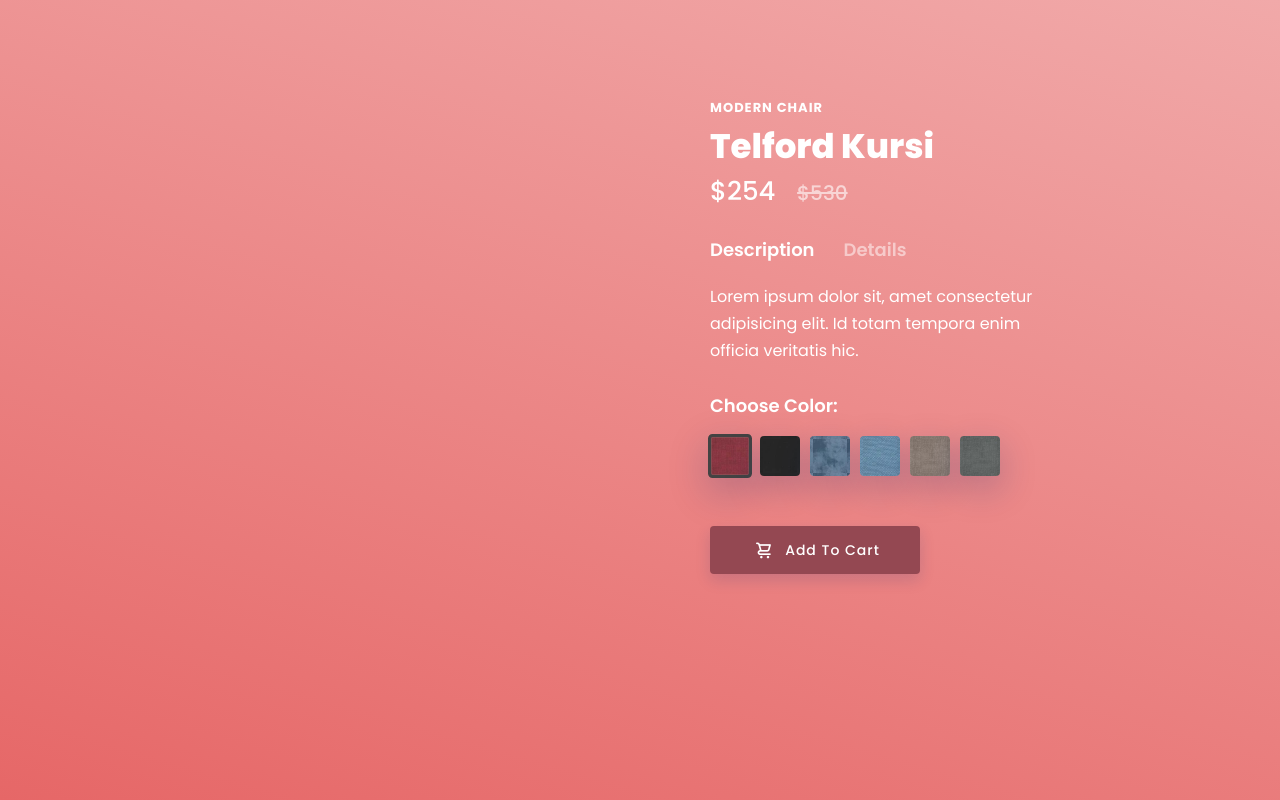
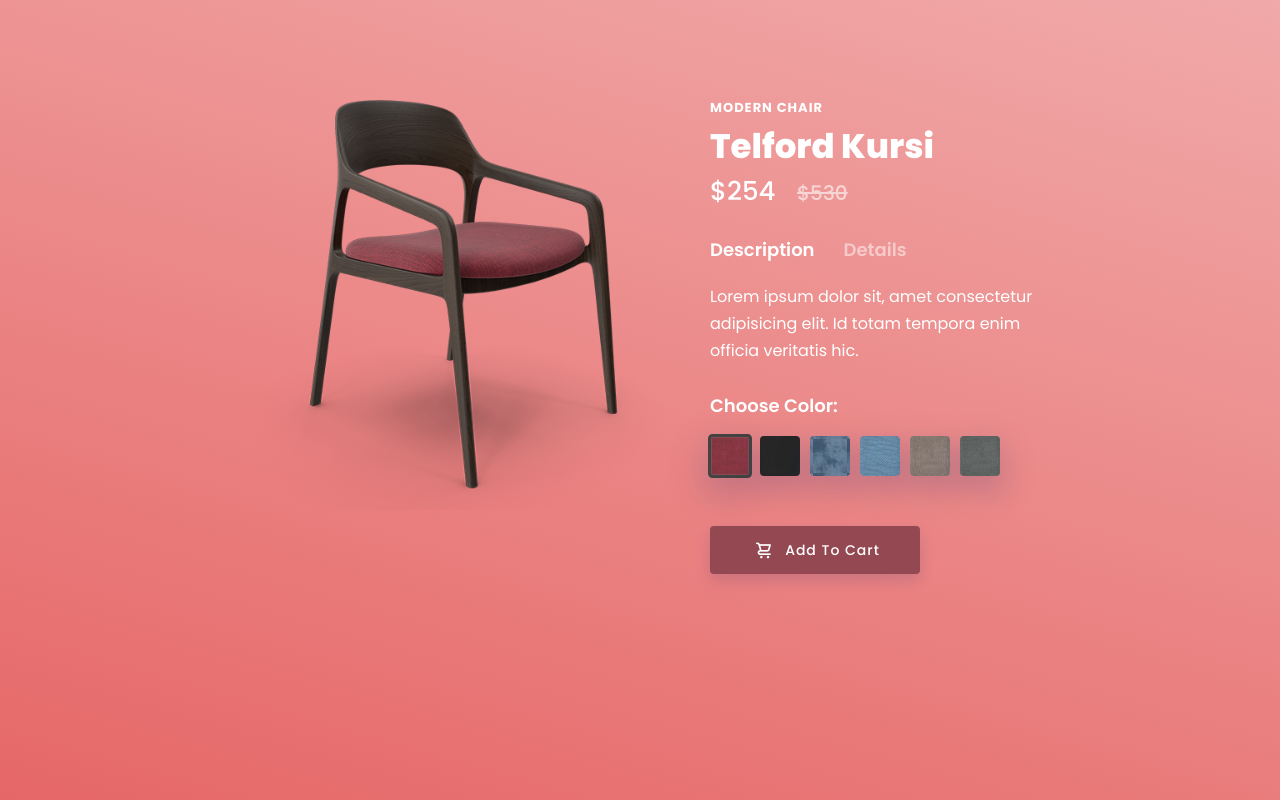
Before and after one commit to rajeev510jbd/project1.2, a plain HTML site: page index.html in a window 1280 px wide. Drawn offline with nearby package versions, Linux system fonts and the light colour scheme.

Commit message:
Update index.css

```diff
--- a/index.css
+++ b/index.css
@@ -116,7 +116,7 @@ label.color-6 {
   background-position: center top;
   background-size: 100%;
   background-repeat: no-repeat;
-  background-image: url("./images/chair1.png");
+  background-image: url("chair1.png");
   opacity: 0;
 }
 
```
